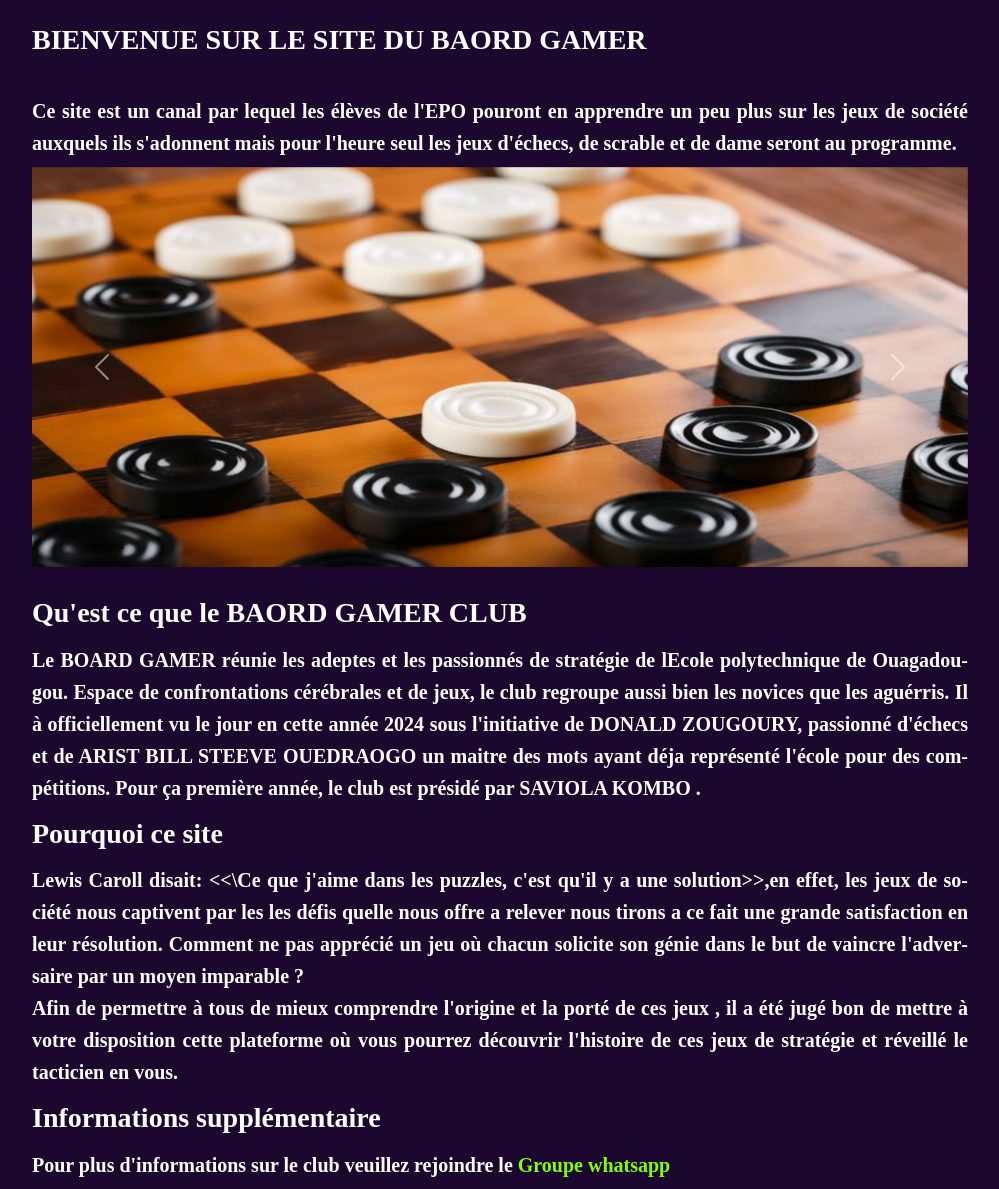
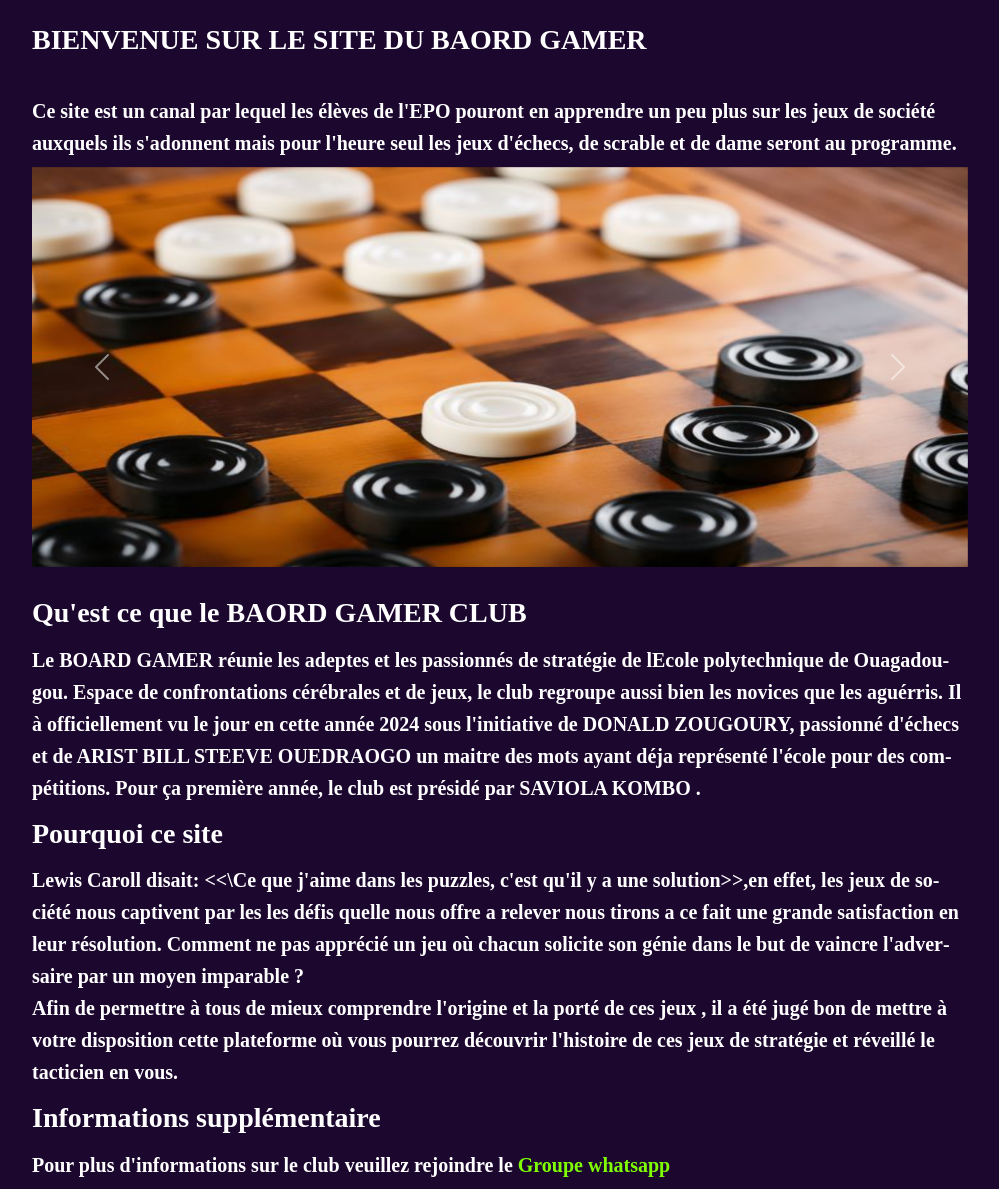
Before and after one commit to falcon25006/baord_gamers, a PHP site: page / in a window 1280 px wide. Shown: the part 76-1265 px from the top of the page, without its empty margins (140-1139 px from the left). Run offline with PHP 8.4, Linux system fonts and the light colour scheme.

Commit message:
pardon je demande pardon oh

```diff
--- a/style.css
+++ b/style.css
@@ -30,7 +30,7 @@ h2{
     margin-bottom: 2.5%;
 }
 p,h1,h2,h3,h4,h5 {
-    text-align: justify;
+    text-align: left;
     word-spacing: normal;
     letter-spacing: normal;
     line-height: 1.6; /* Ajuster la hauteur de ligne pour améliorer la lisibilité */
--- a/style1.css
+++ b/style1.css
@@ -13,7 +13,7 @@ body
 
 
 p,h1,h2,h3,h4,h5 {
-    text-align: justify;
+    text-align: left;
     word-spacing: normal;
     letter-spacing: normal;
     line-height: 1.6; /* Ajuster la hauteur de ligne pour améliorer la lisibilité */
```
